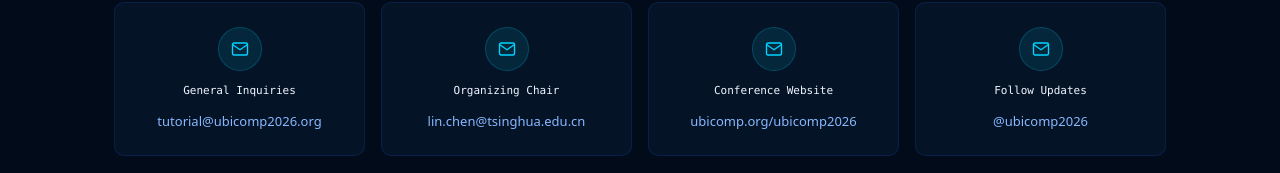
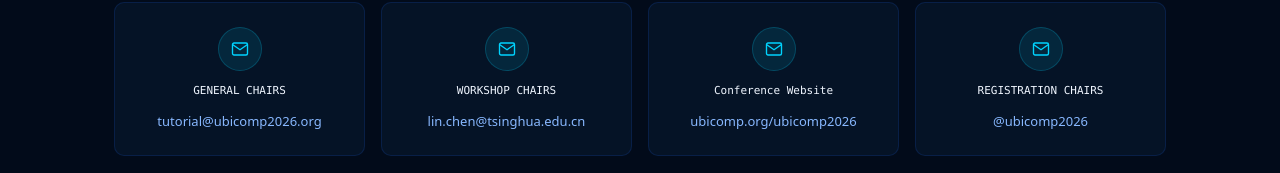
Before and after one commit to DKRG-HEU/ubicomp2026-quantum-tutorial, a Next.js app: page /ubicomp2026-quantum-tutorial/ in a window 1280 px wide. Shown: the part 7357-7530 px from the top of the page. Built offline with nearby package versions, Linux system fonts and the light colour scheme; a web font is replaced by a local one.

Commit message:
conference link update deployment

```diff
--- a/src/components/Contact.jsx
+++ b/src/components/Contact.jsx
@@ -1,8 +1,8 @@
 const contacts = [
-  { label: 'General Inquiries', value: 'tutorial@ubicomp2026.org',         href: 'mailto:tutorial@ubicomp2026.org'           },
-  { label: 'Organizing Chair',  value: 'lin.chen@tsinghua.edu.cn',         href: 'mailto:lin.chen@tsinghua.edu.cn'           },
-  { label: 'Conference Website',value: 'ubicomp.org/ubicomp2026',          href: 'https://ubicomp.org/ubicomp2026/',  external: true },
-  { label: 'Follow Updates',    value: '@ubicomp2026',                      href: 'https://twitter.com/ubicomp2026',   external: true },
+  { label: 'GENERAL CHAIRS', value: 'tutorial@ubicomp2026.org',         href: 'mailto:generalchairs-2026@ubicomp.org'           },
+  { label: 'WORKSHOP CHAIRS',  value: 'lin.chen@tsinghua.edu.cn',         href: 'mailto:workshop-2026@ubicomp.org'           },
+  { label: 'Conference Website',value: 'ubicomp.org/ubicomp2026',          href: 'https://www.ubicomp.org/ubicomp-iswc-2026/',  external: true },
+  { label: 'REGISTRATION CHAIRS',    value: '@ubicomp2026',                      href: 'mailto:registration-2026@ubicomp.org'},
 ];
 
 export default function Contact() {
```
